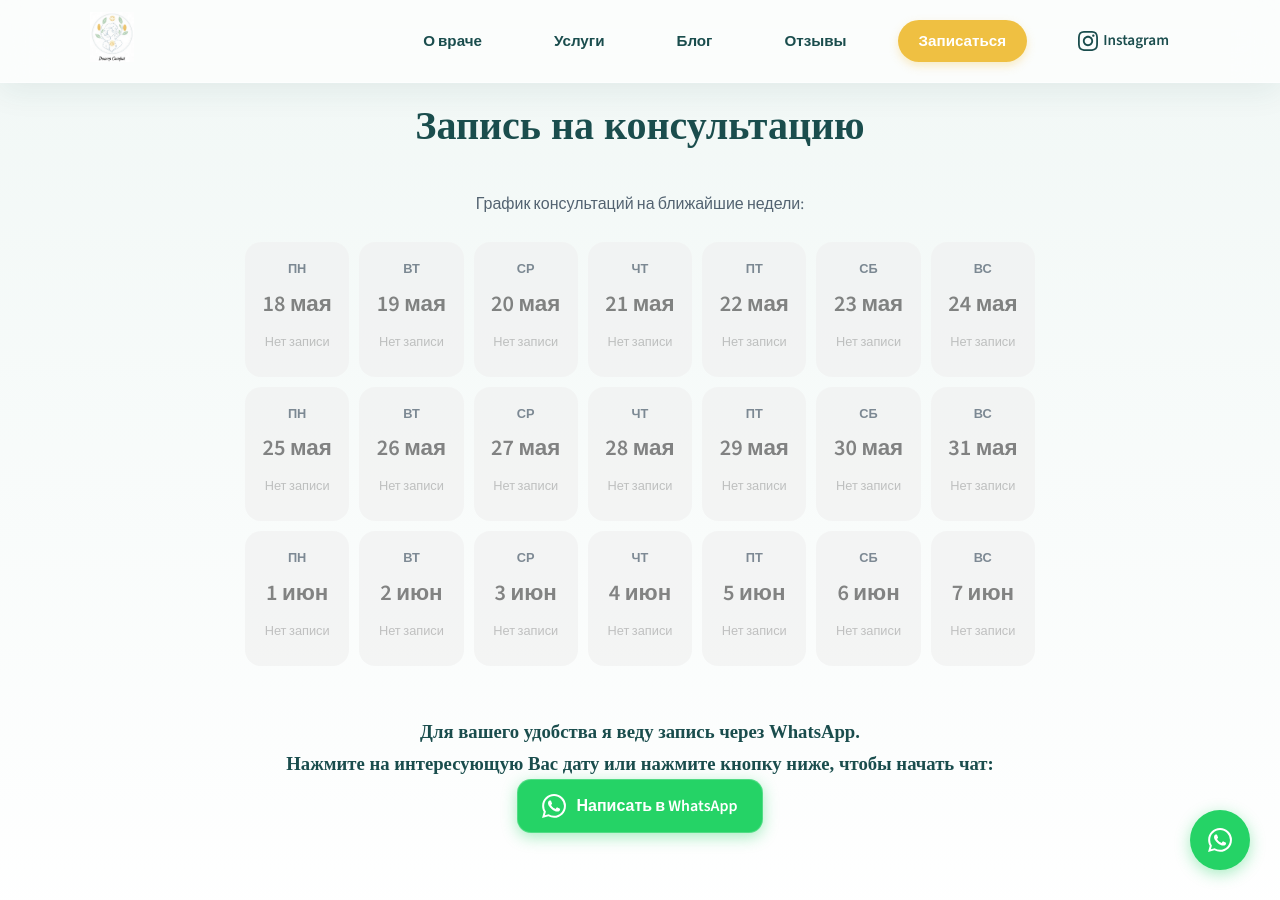
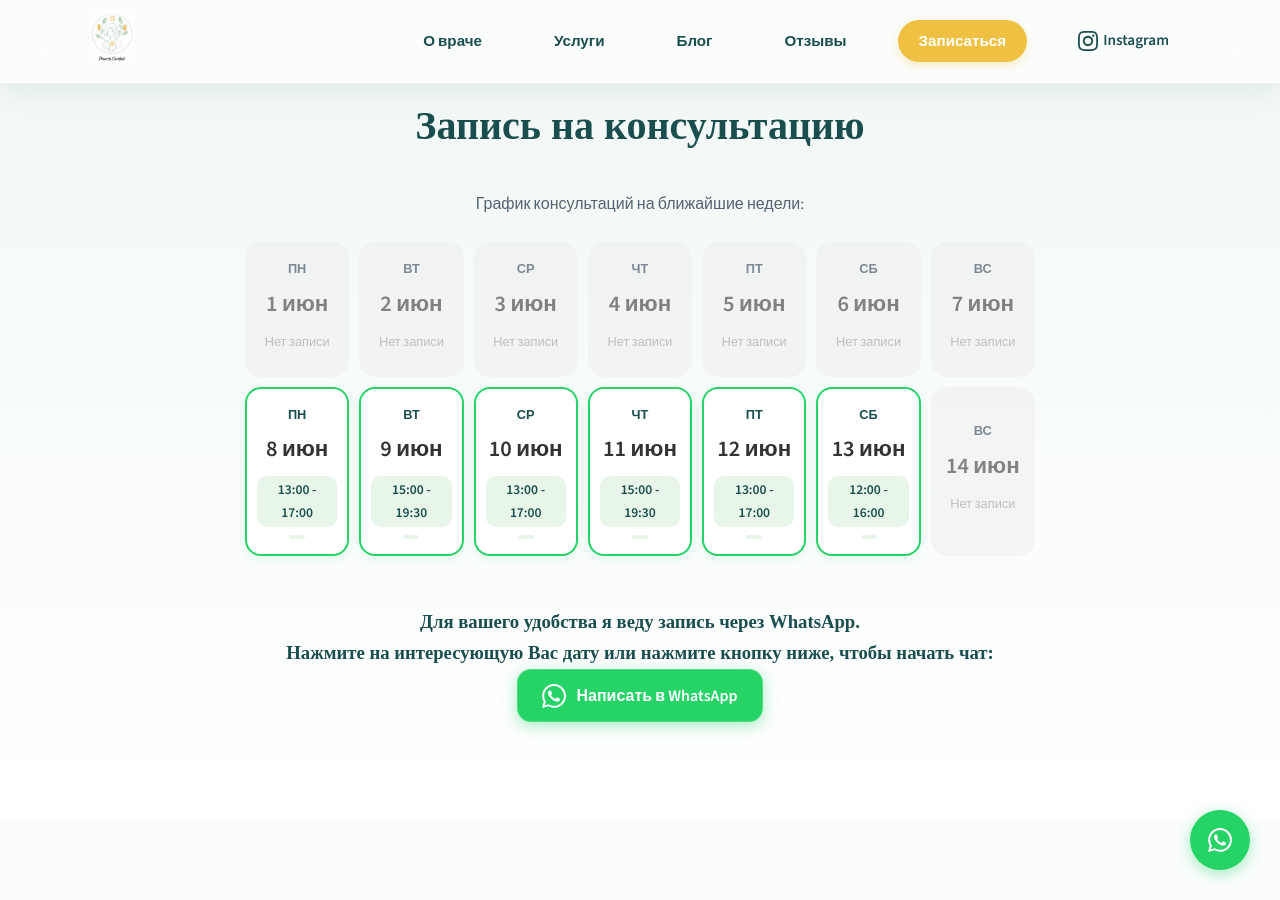
Before and after one commit to gosubv/doctorstafij, a Jekyll site: the page built from index.md, in a window 1280 px wide and 900 px high, scrolled down 7143 px. Built offline with Jekyll 4.4.1, drawn with Linux system fonts in a browser that asks for light colours; part of the change alters nothing that is shown.

Commit message:
Change booking slots.

```diff
--- a/_data/calendar.yml
+++ b/_data/calendar.yml
@@ -1,59 +1,3 @@
-- date: "2026-05-18"
-  time: "13:00 - 17:00"
-  is_off: false
-  is_online: false
-- date: "2026-05-19"
-  time: "15:00 - 19:30"
-  is_off: false
-  is_online: false
-- date: "2026-05-20"
-  time: "13:00 - 17:00"
-  is_off: false
-  is_online: false
-- date: "2026-05-21"
-  time: "15:00 - 19:30"
-  is_off: false
-  is_online: false
-- date: "2026-05-22"
-  time: "13:00 - 17:00"
-  is_off: false
-  is_online: false
-- date: "2026-05-23"
-  time: "12:00 - 16:00"
-  is_off: false
-  is_online: false
-- date: "2026-05-24"
-  time: ""
-  is_off: true
-  is_online: false
-- date: "2026-05-25"
-  time: "13:00 - 17:00"
-  is_off: false
-  is_online: false
-- date: "2026-05-26"
-  time: "15:00 - 19:30"
-  is_off: false
-  is_online: false
-- date: "2026-05-27"
-  time: "13:00 - 17:00"
-  is_off: false
-  is_online: false
-- date: "2026-05-28"
-  time: "15:00 - 19:30"
-  is_off: false
-  is_online: false
-- date: "2026-05-29"
-  time: "13:00 - 17:00"
-  is_off: false
-  is_online: false
-- date: "2026-05-30"
-  time: "12:00 - 16:00"
-  is_off: false
-  is_online: false
-- date: "2026-05-31"
-  time: ""
-  is_off: true
-  is_online: false
 - date: "2026-06-01"
   time: "13:00 - 17:00"
   is_off: false
@@ -82,3 +26,31 @@
   time: ""
   is_off: true
   is_online: false
+- date: "2026-06-08"
+  time: "13:00 - 17:00"
+  is_off: false
+  is_online: false
+- date: "2026-06-09"
+  time: "15:00 - 19:30"
+  is_off: false
+  is_online: false
+- date: "2026-06-10"
+  time: "13:00 - 17:00"
+  is_off: false
+  is_online: false
+- date: "2026-06-11"
+  time: "15:00 - 19:30"
+  is_off: false
+  is_online: false
+- date: "2026-06-12"
+  time: "13:00 - 17:00"
+  is_off: false
+  is_online: false
+- date: "2026-06-13"
+  time: "12:00 - 16:00"
+  is_off: false
+  is_online: false
+- date: "2026-06-14"
+  time: ""
+  is_off: true
+  is_online: false
```
